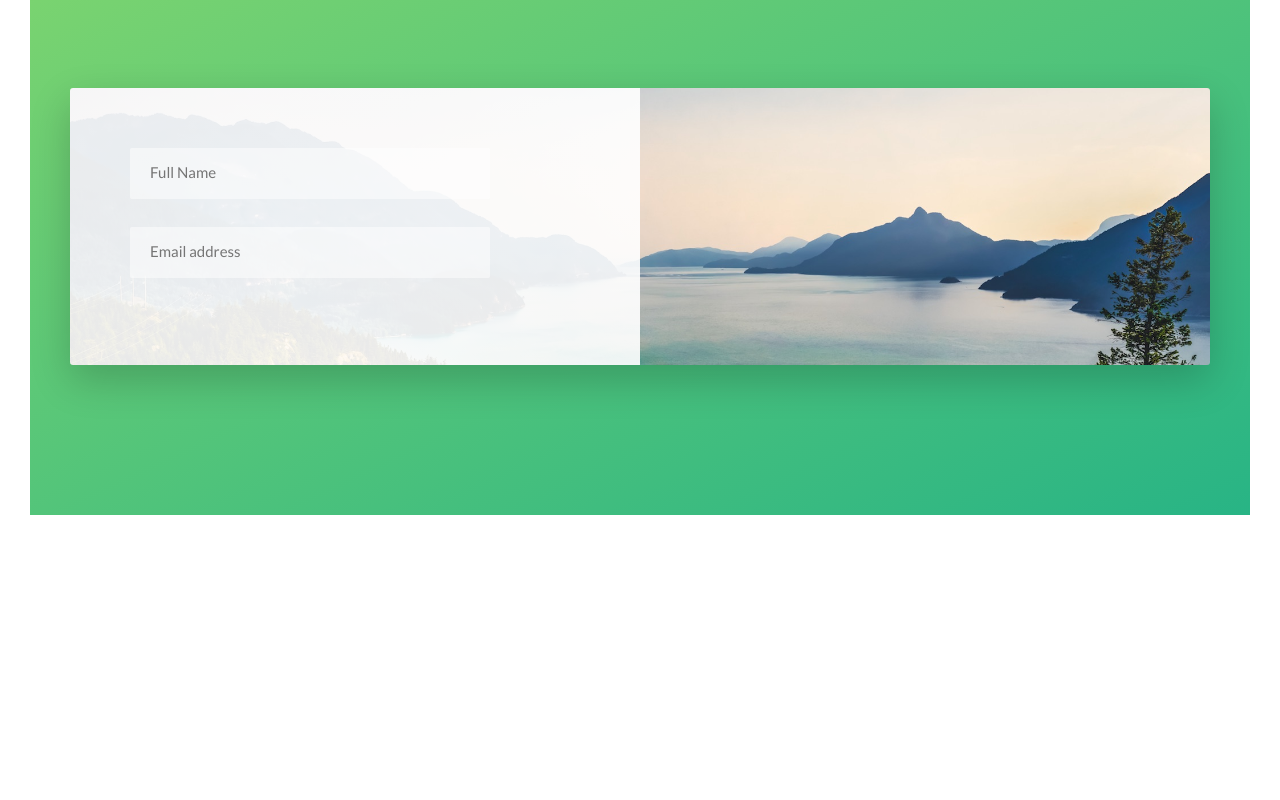
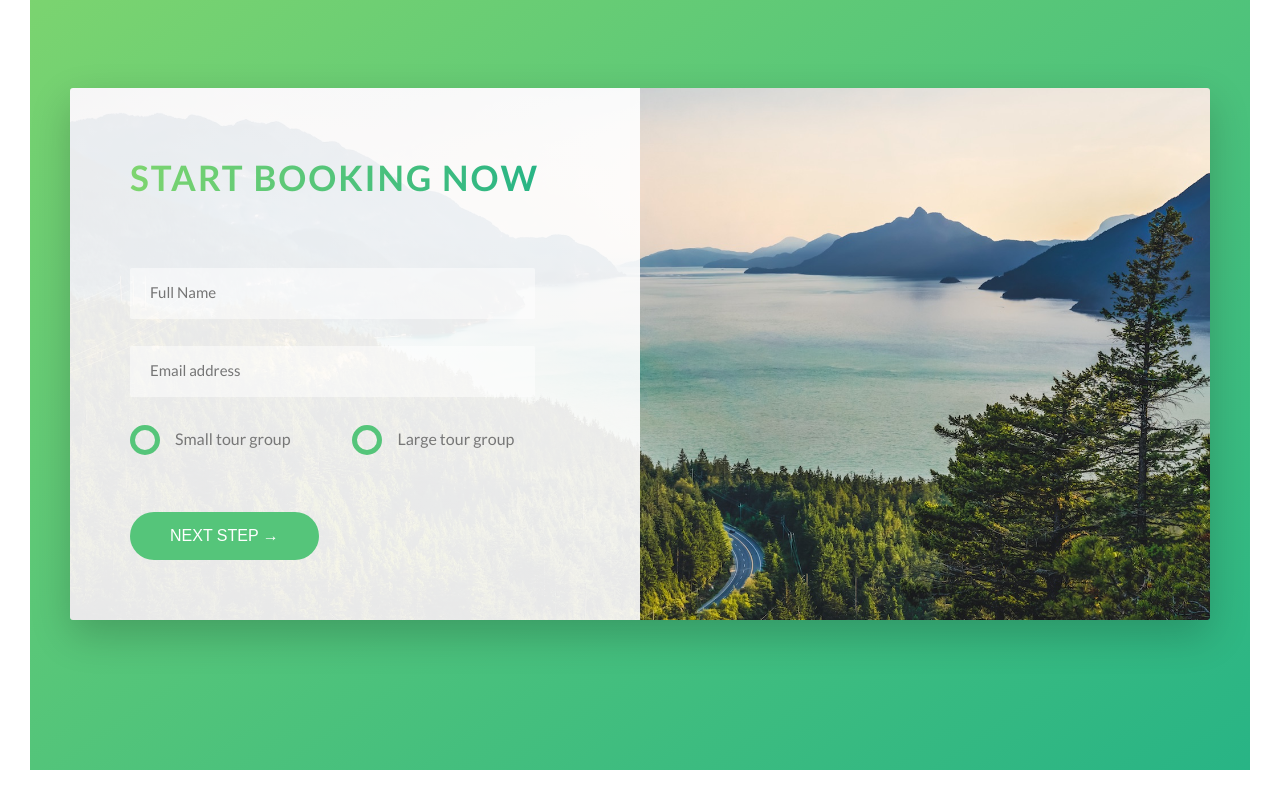
Before and after one commit to jovanica7/css-advanced, a website: page index.html in a window 1280 px wide. Shown: the part 4539-5339 px from the top of the page. Before the commit the page ends 5084 px from the top, so only its background shows below. Drawn offline with Linux system fonts and the light colour scheme.

Commit message:
added radio buttons

```diff
--- a/index.html
+++ b/index.html
@@ -258,6 +258,11 @@
                 <div class="row">
                     <div class="book">
                         <div class="book__form">
+                            <div class="u-margin-bottom-medium">
+                                <h2 class="heading-secondary">
+                                    Start booking now
+                                </h2>
+                            </div>
                             <form action="#" class="form">
                                 <div class="form-group">
                                     <input type="text" class="form__input" placeholder="Full Name" id="name" required>
@@ -265,7 +270,24 @@
                                 </div>
                                 <div class="form-group">
                                     <input type="email" class="form__input" placeholder="Email address" id="email" required>
-                                    <label for="email" class="form__label">Email address</label>
+                                    <label for="email" class="form__label">Email Address</label>
+                                </div>
+                                <div class="form-group u-margin-bottom-medium">
+                                    <div class="form__radio-group">
+                                        <input type="radio" class="form__radio-input" id="small" name="size">
+                                        <label for="small" class="form__radio-label">
+                                            <span class="form__radio-button"></span>
+                                            Small tour group</label>
+                                    </div>
+                                    <div class="form__radio-group">
+                                        <input type="radio" class="form__radio-input" id="large" name="size">
+                                        <label for="large" class="form__radio-label">
+                                            <span class="form__radio-button"></span>
+                                            Large tour group</label>
+                                    </div>
+                                </div>
+                                <div class="form-group">
+                                    <button class="btn btn-green">Next step &rarr;</button>
                                 </div>
                             </form>
                         </div>
--- a/sass/base/_utilities.scss
+++ b/sass/base/_utilities.scss
@@ -1,24 +1,24 @@
 // heading-secondary je inline block i tretiran je kao tekst unutar div-a
 .u-center-text {
-    text-align: center;
+    text-align: center !important;
 }
 
 .u-margin-bottom-big {
-    margin-bottom: 8rem;
+    margin-bottom: 8rem !important;
 }
 
 .u-margin-bottom-medium {
-    margin-bottom: 6rem;
+    margin-bottom: 6rem !important;
 }
 
 .u-margin-bottom-small {
-    margin-bottom: 1.5rem;
+    margin-bottom: 1.5rem !important;
 }
 
 .u-margin-top-big {
-    margin-top: 8rem;
+    margin-top: 8rem !important;
 }
 
 .u-margin-top-huge {
-    margin-top: 10rem;
+    margin-top: 10rem !important;
 }
--- a/sass/components/_button.scss
+++ b/sass/components/_button.scss
@@ -1,7 +1,10 @@
 /* pseudo-klasa - stanje dugmeta u nekom momentu */
 /* inline block - ako zelimo da dodamo neki padding, neki prostor za element */
 /* transition mora da ide na inicijalno (link) stanje */
-.btn:link, .btn:visited {
+.btn {
+    &,
+    &:link,
+    &:visited {
         text-transform: uppercase;
         text-decoration: none;
         padding: 1.5rem 4rem;
@@ -10,6 +13,11 @@
         transition: all .2s;
         position: relative;
         font-size: $default-font-size;
+
+        // promena zbog button elementa unutar forme
+        border: none;
+        cursor: pointer;
+    }
 }
 
 /* y osa ide od gore ka dole, zato moramo negativnu vrednost za pomeranje ka gore */
@@ -19,7 +27,9 @@
     box-shadow: 0 .5rem 1rem rgba(0, 0, 0, .2);
 }
 
-.btn:active {
+// outline none ne zelimo da uklonimo skroz, za focus deo
+.btn:active, .btn:focus {
+    outline: none;
     transform: translateY(-.1rem);
     box-shadow: 0 1rem 2rem rgba(0, 0, 0, .2);
 }
--- a/sass/components/_form.scss
+++ b/sass/components/_form.scss
@@ -14,8 +14,9 @@
         background-color: rgba($color-white, .5);
         border: none;
         border-bottom: .3rem solid transparent;
-        width: 80%;
+        width: 90%;
         display: block;
+        transition: all .3s;
 
         &:focus {
             outline: none;
@@ -54,6 +55,55 @@
 
     }
 
+    &__radio-group {
+        width: 49%;
+        display: inline-block;
+    }
+
+    &__radio-input {
+        display: none;
+    }
+
+    &__radio-label {
+        font-size: $default-font-size;
+        cursor: pointer;
+        position: relative;
+        padding-left: 4.5rem;
+    }
+
+    &__radio-button {
+        height: 3rem;
+        width: 3rem;
+        border: .5rem solid $color-primary;
+        border-radius: 50%;
+        display: inline-block;
+        position: absolute;
+        left: 0;
+        top: -.4rem;
+
+        // pozicija parent elementa ne mora biti samo relative, moze biti i absolute
+        &::after {
+            content: "";
+            height: 1.3rem;
+            width: 1.3rem;
+            display: block;
+            border-radius: 50%;
+            position: absolute;
+            top: 50%;
+            left: 50%;
+            transform: translate(-50%, -50%);
+            background-color: $color-primary;
+            opacity: 0;
+            transition: opacity .2s;
+
+        }
+    }
+
+    // pseudo klass checked, zatim sa tildom selektujemo sibling i onda njegov child
+    &__radio-input:checked ~ &__radio-label &__radio-button::after {
+        opacity: 1;
+    }
+
 
 
 }
```
Also changed, not shown: css/style.css. Lines whose indentation alone changed are shown as unchanged.
